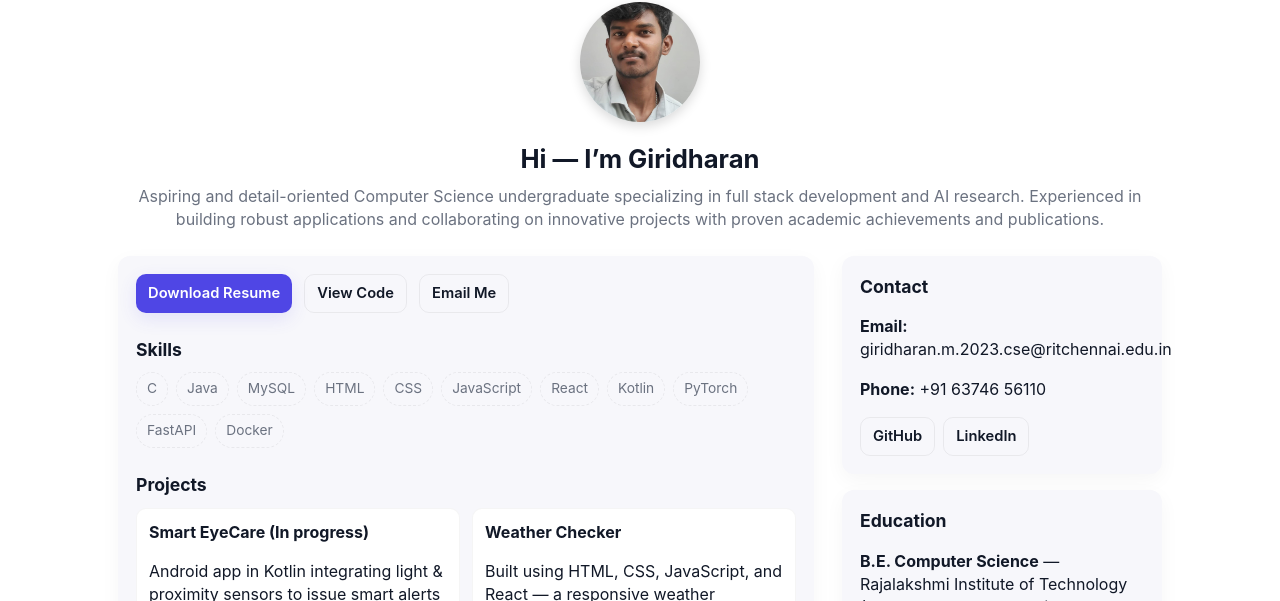
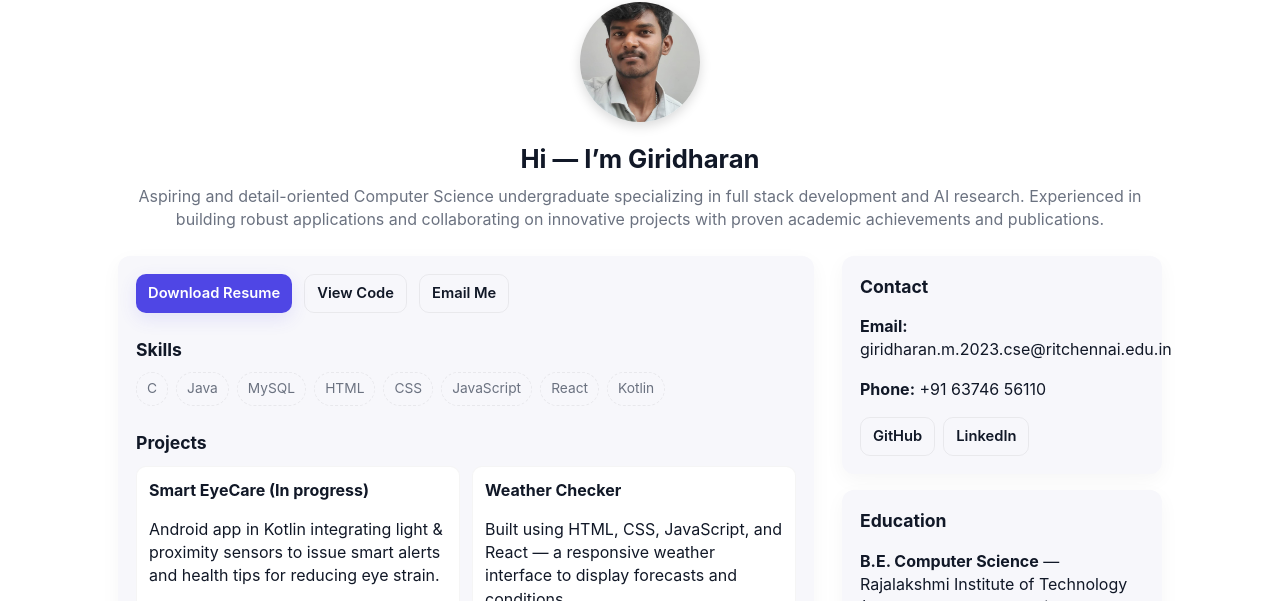
Before and after one commit to girimanikandan/giridharan-portfolio, a plain HTML site: page index.html in a window 1280 px wide. Shown: the part 137-738 px from the top of the page. Drawn offline with Linux system fonts and the light colour scheme.

Commit message:
Update skills list in index.html
Removed PyTorch and FastAPI from the skill list.

```diff
--- a/index.html
+++ b/index.html
@@ -97,8 +97,7 @@
           <div class="skill-list">
             <span class="skill">C</span><span class="skill">Java</span><span class="skill">MySQL</span>
             <span class="skill">HTML</span><span class="skill">CSS</span><span class="skill">JavaScript</span>
-            <span class="skill">React</span><span class="skill">Kotlin</span><span class="skill">PyTorch</span>
-            <span class="skill">FastAPI</span><span class="skill">Docker</span>
+            <span class="skill">React</span><span class="skill">Kotlin</span>
           </div>
 
           <h3 style="margin-top:24px;">Projects</h3>
```
